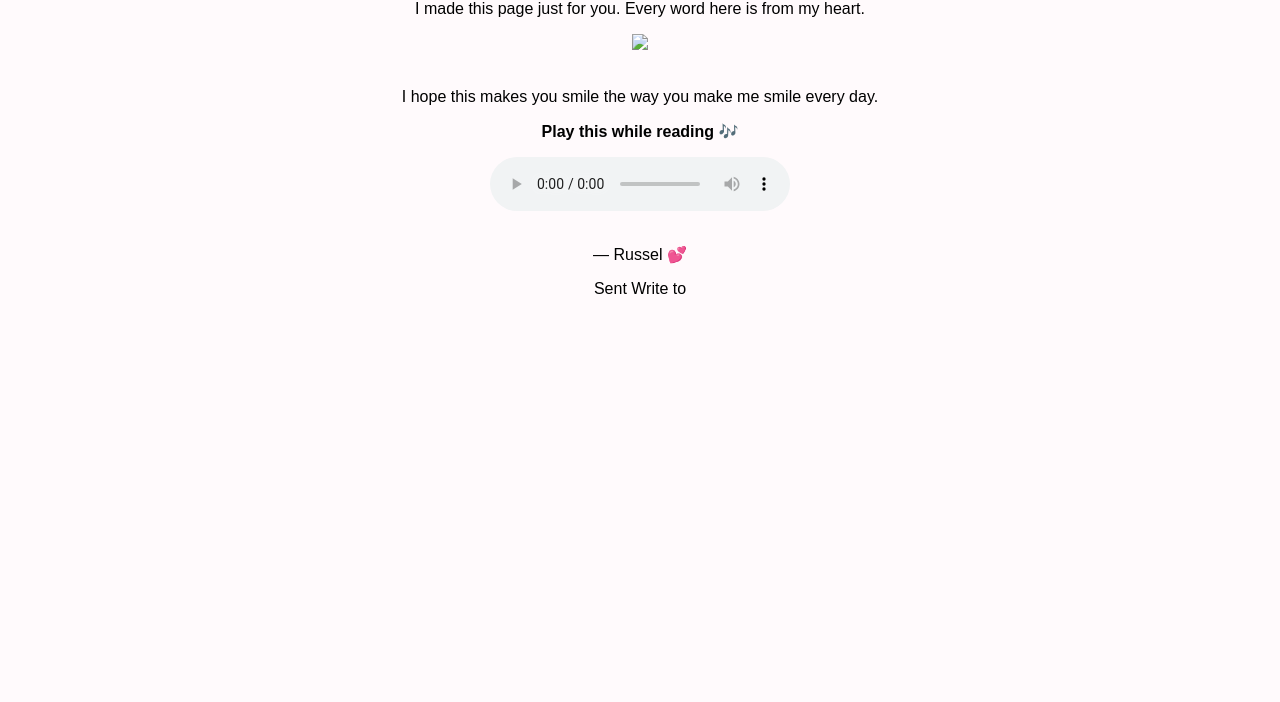
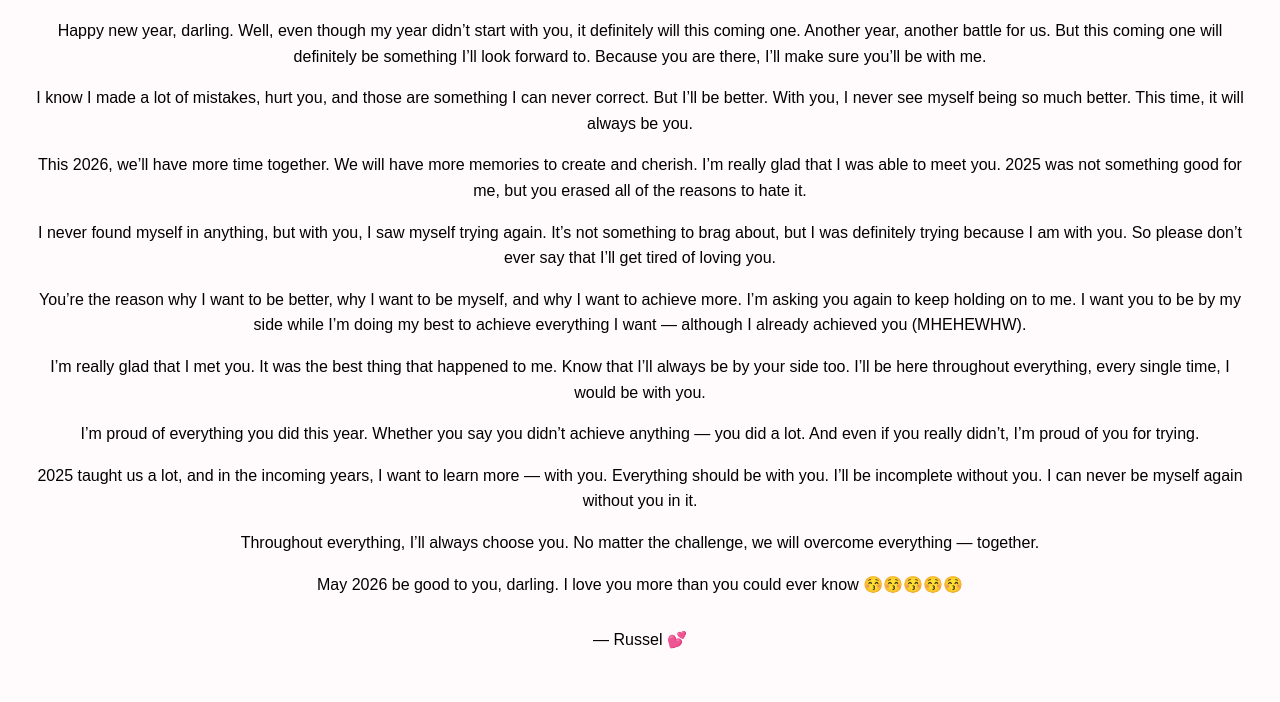
Before and after one commit to RJAYCP/RJAYCP, a plain HTML site: page index.html in a window 1280 px wide. Shown: the part 109-811 px from the top of the page. Drawn offline with Linux system fonts and the light colour scheme.

Commit message:
Update index.html

```diff
--- a/index.html
+++ b/index.html
@@ -3,29 +3,72 @@
 <head>
   <title>For You ❤️</title>
 </head>
-<body style="text-align:center; font-family:Arial; background:#fffafc; padding:20px;">
+<body style="text-align:center; font-family:Arial; background:#fffafc; padding:25px; line-height:1.6;">
 
-<h1>For You, My Love 🌷</h1>
+<h1>Happy New Year, Darling 🎆</h1>
 
 <p>
-I made this page just for you.
-Every word here is from my heart.
+Happy new year, darling. Well, even though my year didn’t start with you,
+it definitely will this coming one. Another year, another battle for us.
+But this coming one will definitely be something I’ll look forward to.
+Because you are there, I’ll make sure you’ll be with me.
 </p>
 
-<img src="photo1.jpg" width="300"><br><br>
+<p>
+I know I made a lot of mistakes, hurt you, and those are something I can never correct.
+But I’ll be better. With you, I never see myself being so much better.
+This time, it will always be you.
+</p>
 
 <p>
-I hope this makes you smile the way you make me smile every day.
+This 2026, we’ll have more time together. We will have more memories to create and cherish.
+I’m really glad that I was able to meet you. 2025 was not something good for me,
+but you erased all of the reasons to hate it.
 </p>
 
-<p><strong>Play this while reading 🎶</strong></p>
-<audio controls>
-  <source src="song.mp3" type="audio/mpeg">
-</audio>
+<p>
+I never found myself in anything, but with you, I saw myself trying again.
+It’s not something to brag about, but I was definitely trying because I am with you.
+So please don’t ever say that I’ll get tired of loving you.
+</p>
 
-<p style="margin-top:30px;">— Russel 💕</p>
+<p>
+You’re the reason why I want to be better, why I want to be myself,
+and why I want to achieve more. I’m asking you again to keep holding on to me.
+I want you to be by my side while I’m doing my best to achieve everything I want —
+although I already achieved you (MHEHEWHW).
+</p>
+
+<p>
+I’m really glad that I met you. It was the best thing that happened to me.
+Know that I’ll always be by your side too. I’ll be here throughout everything,
+every single time, I would be with you.
+</p>
+
+<p>
+I’m proud of everything you did this year. Whether you say you didn’t achieve anything —
+you did a lot. And even if you really didn’t, I’m proud of you for trying.
+</p>
+
+<p>
+2025 taught us a lot, and in the incoming years, I want to learn more — with you.
+Everything should be with you. I’ll be incomplete without you.
+I can never be myself again without you in it.
+</p>
+
+<p>
+Throughout everything, I’ll always choose you. No matter the challenge,
+we will overcome everything — together.
+</p>
+
+<p>
+May 2026 be good to you, darling.
+I love you more than you could ever know 😚😚😚😚😚
+</p>
+
+<p style="margin-top:30px;">
+— Russel 💕
+</p>
 
 </body>
 </html>
-Sent
-Write to
```
